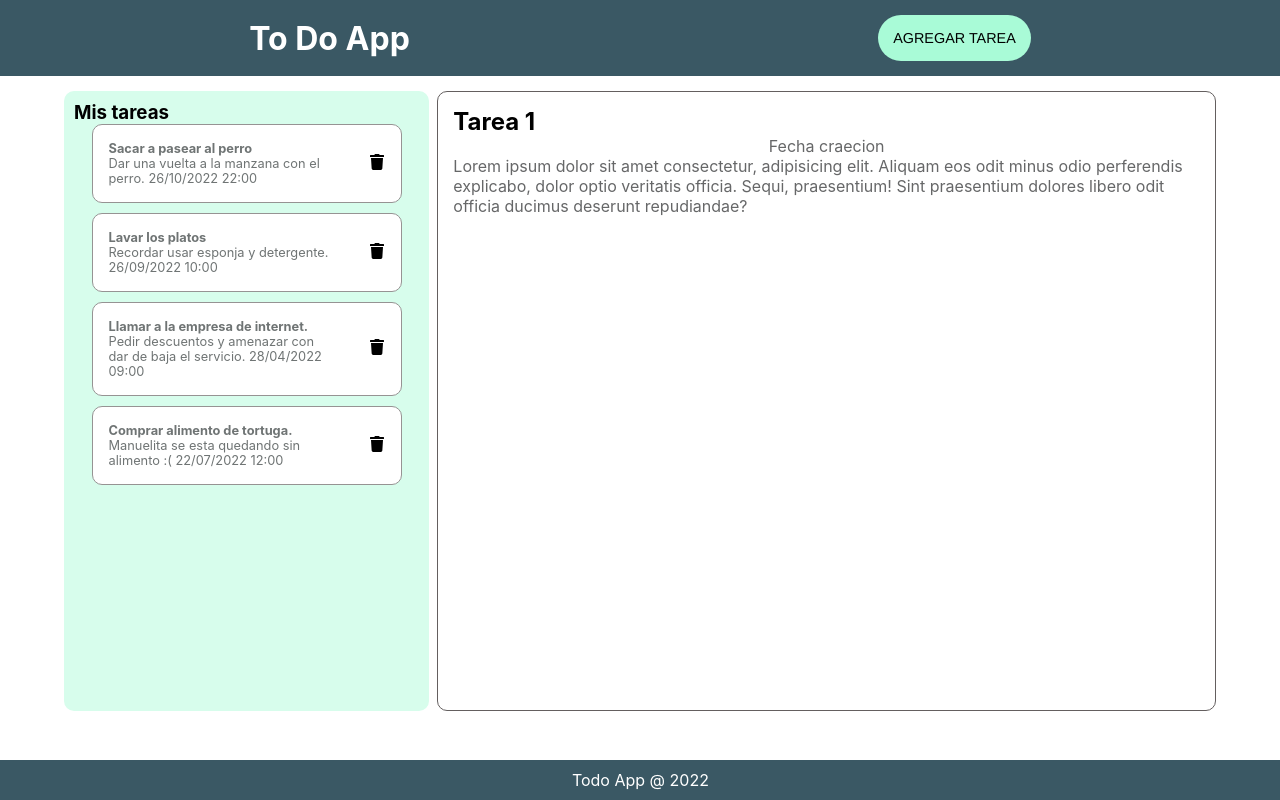
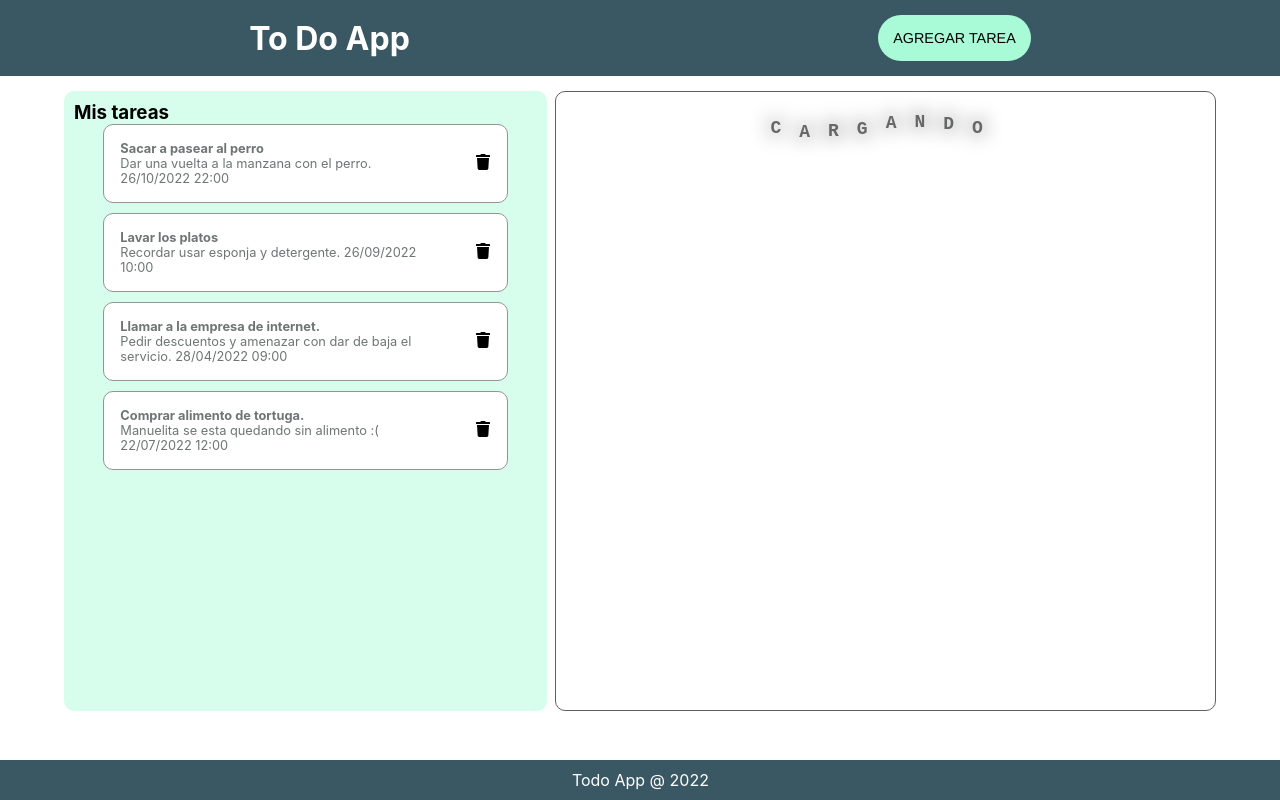
Before and after one commit to lucaslunacl/evaluacion-tecnica-dev, a React (Create React App) app in the folder client/: page / in a window 1280 px wide. Built offline with nearby package versions, Linux system fonts and the light colour scheme.

Commit message:
mostrar tarea en parte derecha

```diff
--- a/client/src/components/Card/Tareas.css
+++ b/client/src/components/Card/Tareas.css
@@ -31,7 +31,17 @@
     display: flex;
     flex-direction: column;
     padding: 15px;
+    width: 95%;
 
+}
+
+.tarea{
+  display: flex;
+  flex-direction: column;
+  justify-content: start;
+}
+.fecha_creacion{
+  text-align: left;
 }
 
 .cont-der h2 {
--- a/client/src/components/Card/Tareas.jsx
+++ b/client/src/components/Card/Tareas.jsx
@@ -3,12 +3,14 @@ import Card from "./Card.jsx";
 import Footer from "../Footer/Footer.jsx";
 import NuevaTarea from "./NuevaTarea.jsx";
 import "./Tareas.css";
+import Loader from "../Loader/Loader.jsx";
 import "../NavBar/NavBar.css";
 import { Link } from "react-router-dom";
 
 import { useEffect, useState } from "react";
 function Tareas() {
   const [modal, setModal] = useState(false);
+  const[tarea, setTarea] = useState();
 
   function cambiarEstadoModal() {
     setModal(true);
@@ -54,8 +56,10 @@ function Tareas() {
   ];
 
   function handleClick(e) {
-    console.log(e.id)
+    setTarea(e)
+    console.log(e.id);
   }
+
   return (
     <div>
       <div className="contenedor-nav">
@@ -80,38 +84,41 @@ function Tareas() {
         <div className="cont-izq">
           <h3> Mis tareas </h3>
             {tareas.map((tarea) => (
+          <div  key={tarea.id} onClick={() => handleClick(tarea)}>
               <Card
-              key={tarea.id}
                 id={tarea.id}
                 titulo={tarea.titulo}
                 descripcion={tarea.descripcion}
                 fecha={tarea.fecha_creacion}
               />
+          </div>
             ))}
 
           {todos.map((t) => (
-            <Card onClick={(t) => handleClick(t.id)}
+            <div key={t.id} onClick={() => handleClick(t)}>
+            <Card
+
               key={t.id}
               id={t.id}
               titulo={t.titulo}
               descripcion={t.descripcion}
               fecha={t.fecha_creacion}
             />
+            </div>
           ))}
         </div>
 
         <div className="cont-der">
           {
-            <div>
-              <h2>Tarea 1</h2>
-              <span>Fecha craecion</span>
+            tarea ?
+            <div className="tarea">
+
+              <h2>{tarea.titulo}</h2>
+              <span className='fecha_creacion'>{tarea.fecha_creacion}</span>
               <p>
-                Lorem ipsum dolor sit amet consectetur, adipisicing elit.
-                Aliquam eos odit minus odio perferendis explicabo, dolor optio
-                veritatis officia. Sequi, praesentium! Sint praesentium dolores
-                libero odit officia ducimus deserunt repudiandae?
-              </p>
+                {tarea.descripcion}               </p>
             </div>
+            : <Loader/>
           }
         </div>
       </div>
--- /dev/null
+++ b/client/src/components/Loader/Loader.css
@@ -0,0 +1,52 @@
+.spinner {
+    height: 50px;
+    width: max-content;
+    font-size: 18px;
+    font-weight: 600;
+    font-family: monospace;
+    letter-spacing: 1em;
+    color: black;
+    filter: drop-shadow(0 0 10px);
+    display: flex;
+    justify-content: center;
+    align-items: center;
+    margin: 0 auto;
+   }
+
+   .spinner span {
+    animation: loading6454 1.75s ease infinite;
+   }
+
+   .spinner span:nth-child(2) {
+    animation-delay: 0.25s;
+   }
+
+   .spinner span:nth-child(3) {
+    animation-delay: 0.5s;
+   }
+
+   .spinner span:nth-child(4) {
+    animation-delay: 0.75s;
+   }
+
+   .spinner span:nth-child(5) {
+    animation-delay: 1s;
+   }
+
+   .spinner span:nth-child(6) {
+    animation-delay: 1.25s;
+   }
+
+   .spinner span:nth-child(7) {
+    animation-delay: 1.5s;
+   }
+
+   @keyframes loading6454 {
+    0%, 100% {
+     transform: translateY(0);
+    }
+
+    50% {
+     transform: translateY(-10px);
+    }
+   }
--- /dev/null
+++ b/client/src/components/Loader/Loader.jsx
@@ -0,0 +1,21 @@
+import React from 'react'
+import './Loader.css'
+function Loader() {
+    return (
+        <div>
+            <div className="spinner">
+                <span>C</span>
+                <span>A</span>
+                <span>R</span>
+                <span>G</span>
+                <span>A</span>
+                <span>N</span>
+                <span>D</span>
+                <span>O</span>
+
+            </div>
+        </div>
+    )
+}
+
+export default Loader
```
Lines whose indentation alone changed are shown as unchanged.
